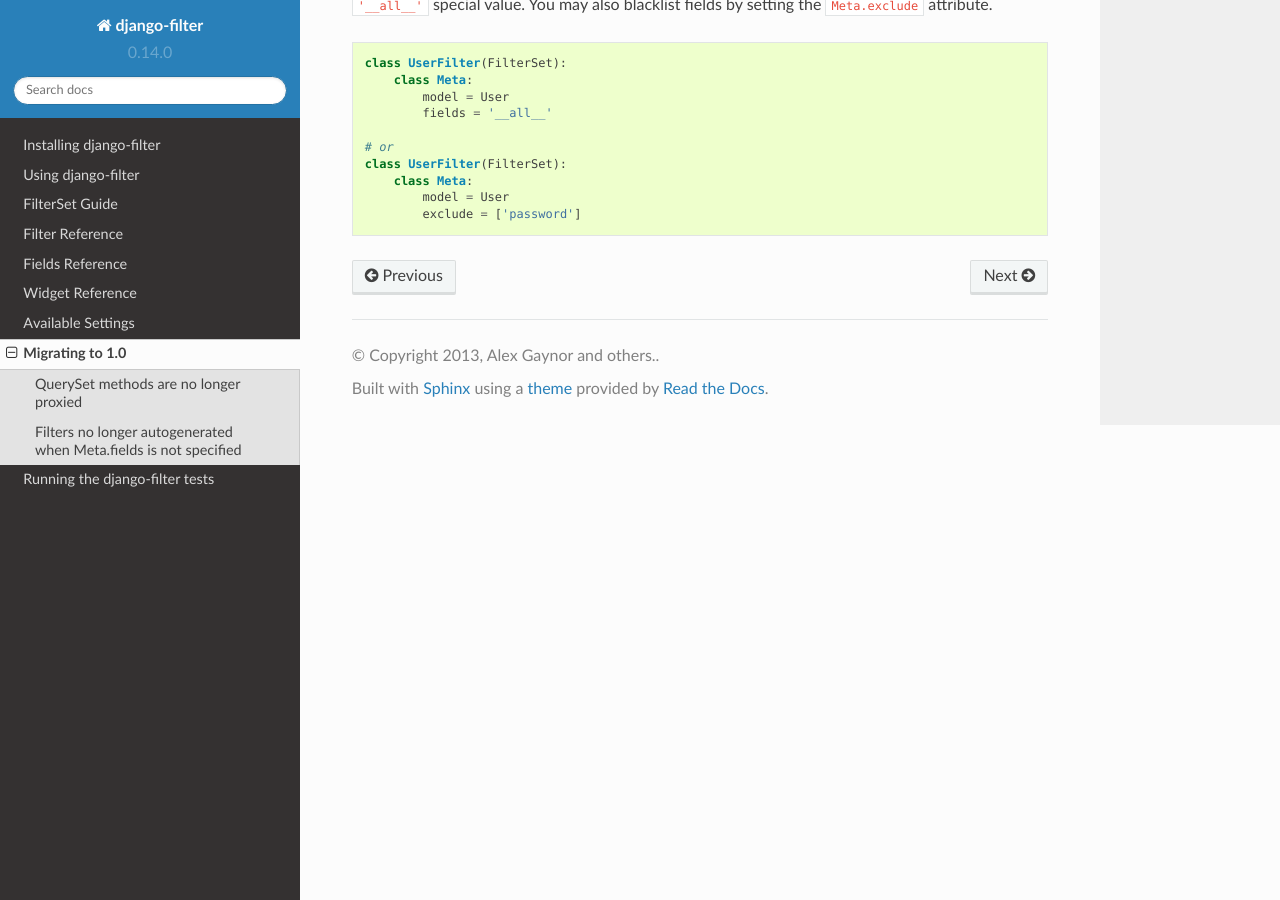
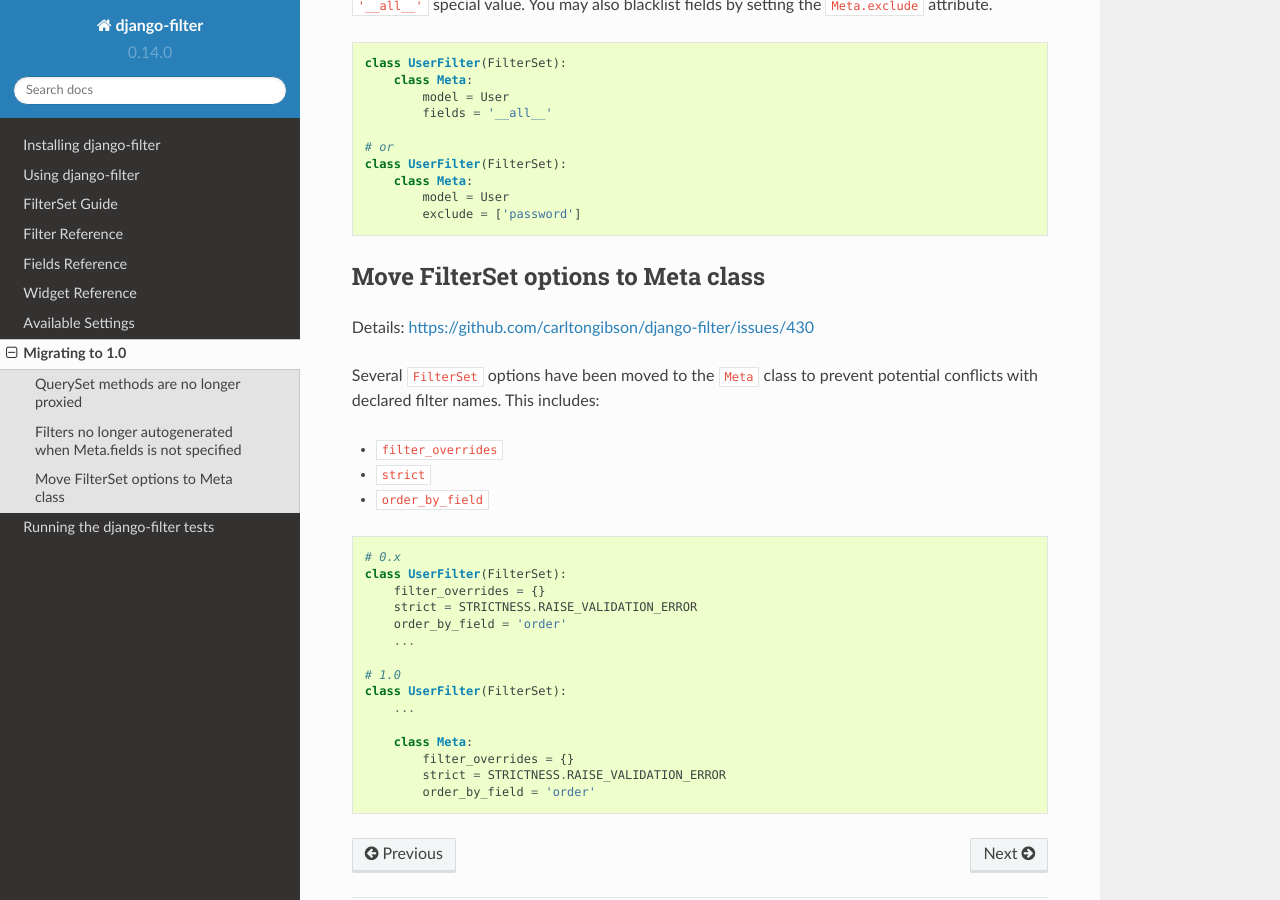
Before and after one commit to carltongibson/django-filter, a Sphinx documentation site: the page built from docs/migration.txt, in a window 1280 px wide and 900 px high, scrolled down 876 px. Built offline with Sphinx 7.4.7 and the Read the Docs theme 2.0.0, drawn with Linux system fonts in a browser that asks for light colours.

Commit message:
Add filter options migration docs

```diff
--- a/docs/migration.txt
+++ b/docs/migration.txt
@@ -52,3 +52,33 @@ the ``Meta.exclude`` attribute.
         class Meta:
             model = User
             exclude = ['password']
+
+
+Move FilterSet options to Meta class
+------------------------------------
+Details: https://github.com/carltongibson/django-filter/issues/430
+
+Several ``FilterSet`` options have been moved to the ``Meta`` class to prevent
+potential conflicts with declared filter names. This includes:
+
+* ``filter_overrides``
+* ``strict``
+* ``order_by_field``
+
+.. code-block:: python
+
+    # 0.x
+    class UserFilter(FilterSet):
+        filter_overrides = {}
+        strict = STRICTNESS.RAISE_VALIDATION_ERROR
+        order_by_field = 'order'
+        ...
+
+    # 1.0
+    class UserFilter(FilterSet):
+        ...
+
+        class Meta:
+            filter_overrides = {}
+            strict = STRICTNESS.RAISE_VALIDATION_ERROR
+            order_by_field = 'order'
```
